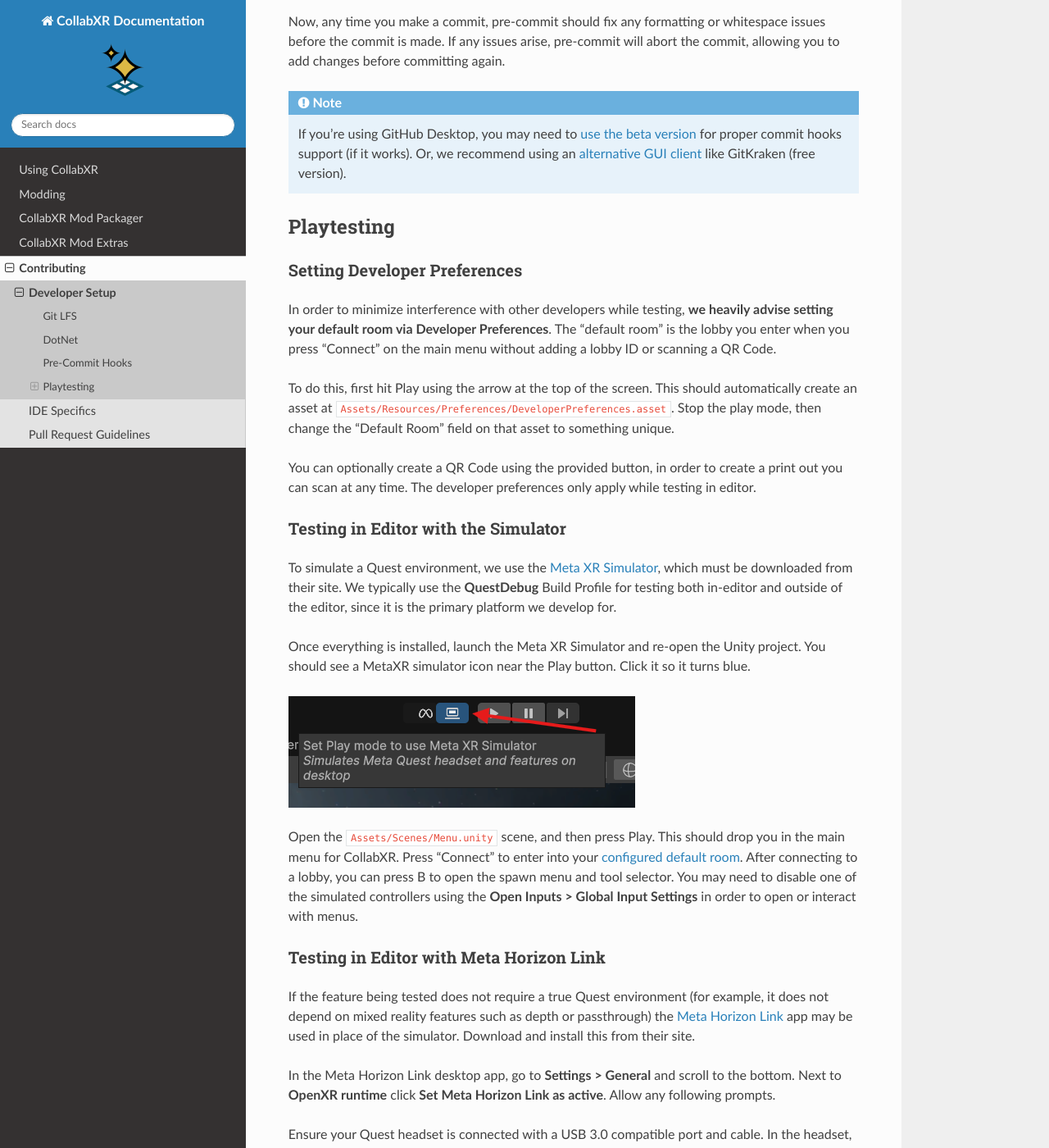
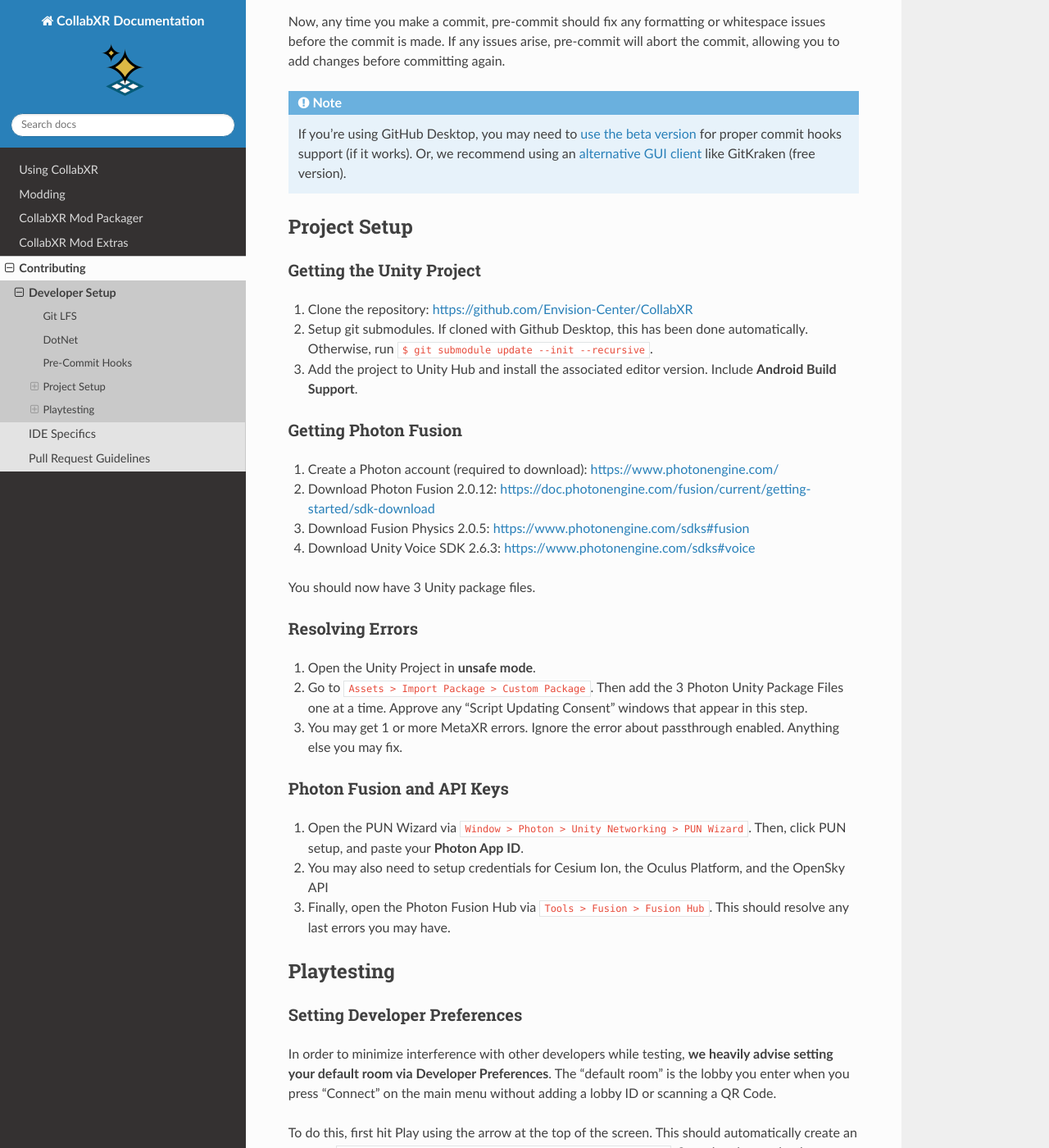
Before and after one commit to Envision-Center/CollabXR-Documentation, a Sphinx documentation site: the page built from docs/source/contribution/setup.rst, in a window 1280 px wide and 1400 px high, scrolled down 1287 px. Shown: the whole window at 82% size. Built offline with Sphinx 7.4.7 and the Read the Docs theme 3.1.0, drawn with Linux system fonts in a browser that asks for light colours.

Commit message:
project setup docs

```diff
--- a/docs/source/contribution/setup.rst
+++ b/docs/source/contribution/setup.rst
@@ -71,6 +71,36 @@
 .. _alternative GUI client: https://git-scm.com/tools/guis
 .. _section playtesting:
 
+Project Setup
+---------------------------------
+
+Getting the Unity Project
+^^^^^^^^^^^^^^^^^^^^^^^^^^
+1. Clone the repository: https://github.com/Envision-Center/CollabXR
+2. Setup git submodules. If cloned with Github Desktop, this has been done automatically. Otherwise, run ``$ git submodule update --init --recursive``.
+3. Add the project to Unity Hub and install the associated editor version. Include **Android Build Support**.
+
+Getting Photon Fusion
+^^^^^^^^^^^^^^^^^^^^^^^^^^
+1. Create a Photon account (required to download): https://www.photonengine.com/
+2. Download Photon Fusion 2.0.12: https://doc.photonengine.com/fusion/current/getting-started/sdk-download
+3. Download Fusion Physics 2.0.5: https://www.photonengine.com/sdks#fusion
+4. Download Unity Voice SDK 2.6.3: https://www.photonengine.com/sdks#voice
+
+You should now have 3 Unity package files.
+
+Resolving Errors
+^^^^^^^^^^^^^^^^^^^^^^^^^^
+1. Open the Unity Project in **unsafe mode**.
+2. Go to ``Assets > Import Package > Custom Package``. Then add the 3 Photon Unity Package Files one at a time. Approve any "Script Updating Consent" windows that appear in this step.
+3. You may get 1 or more MetaXR errors. Ignore the error about passthrough enabled. Anything else you may fix.
+
+Photon Fusion and API Keys
+^^^^^^^^^^
+1. Open the PUN Wizard via ``Window > Photon > Unity Networking > PUN Wizard``. Then, click PUN setup, and paste your **Photon App ID**.
+2. You may also need to setup credentials for Cesium Ion, the Oculus Platform, and the OpenSky API
+3. Finally, open the Photon Fusion Hub via ``Tools > Fusion > Fusion Hub``. This should resolve any last errors you may have.
+
 Playtesting
 ------------------
 
```
